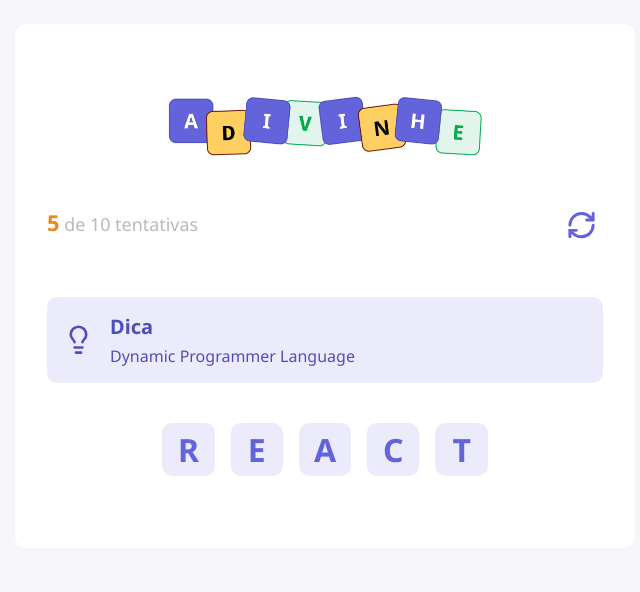
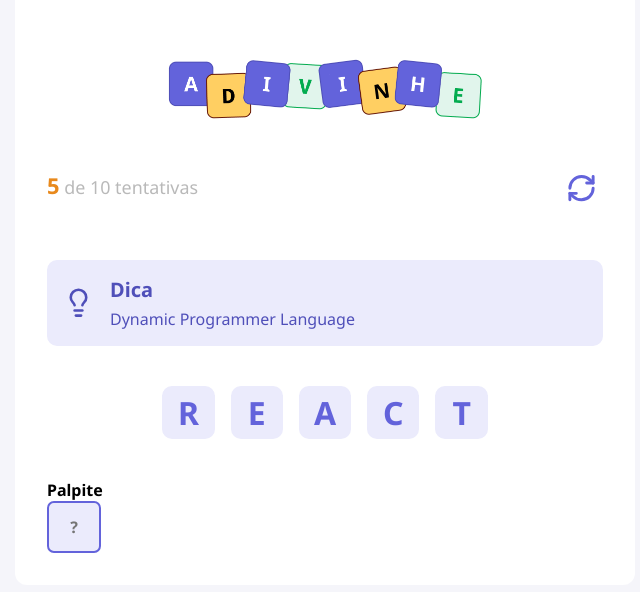
Before and after one commit to devgmotta/classroom, a React (Vite) app: page / in a window 1280 px wide. Shown: the part 114-706 px from the top of the page, without its empty margins (315-955 px from the left). Built offline with nearby package versions, Linux system fonts and the light colour scheme.

Commit message:
Adding input component

```diff
--- a/src/App.tsx
+++ b/src/App.tsx
@@ -3,6 +3,7 @@
 import { Header } from "./components/Header"
 import { Tip } from "./components/Tip"
 import { Letter } from "./components/Letter"
+import { Input } from "./components/Input"
 
 export function App() {
 
@@ -22,6 +23,12 @@
         <Letter value="C"/>
         <Letter value="T"/>
         </div>
+
+        <h4>Palpite</h4>
+
+        <div>
+          <Input maxLength={1} placeholder="?"/>
+        </div>
       </main>
     </div>
   )
--- /dev/null
+++ b/src/components/Input/index.tsx
@@ -0,0 +1,8 @@
+import { ComponentProps } from "react"
+import styles from "./styles.module.css"
+
+type Props = ComponentProps<"input">
+
+export function Input({ ...rest }: Props){
+  return <input type="text" className={styles.input} {...rest} />
+}
--- /dev/null
+++ b/src/components/Input/styles.module.css
@@ -0,0 +1,24 @@
+.input {
+  width: 2.87rem;
+  height: 2.87rem;
+  border-radius: 0.43rem;
+
+  background-color: #ebebfc;
+  border: 2px solid #6363db;
+  color: #6363db;
+
+  text-transform: uppercase;
+  text-align: center;
+  font-size: 1rem;
+  font-weight: 700;
+
+  outline: none;
+}
+
+input:focus {
+  caret-color: transparent;
+}
+
+input:focus-visible {
+  caret-color: initial;
+}
--- a/src/global.css
+++ b/src/global.css
@@ -14,6 +14,10 @@
   font-family: "Noto Sans", serif;
 }
 
+input {
+  font-family: "Noto Sans", serif;
+}
+
 button {
   cursor: pointer;
   transition: filter 0.2s;
```
